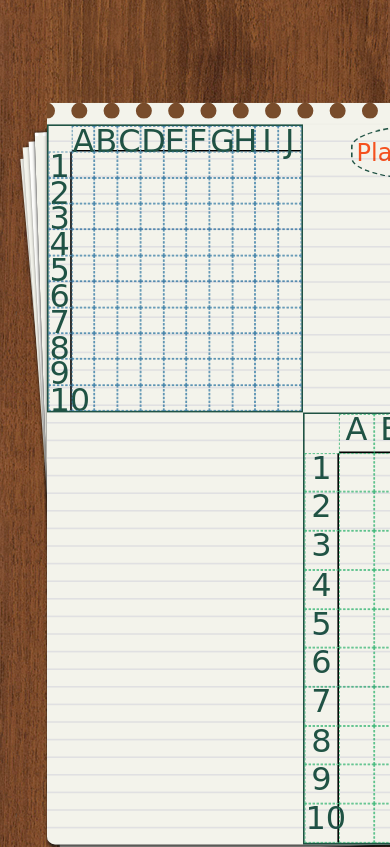
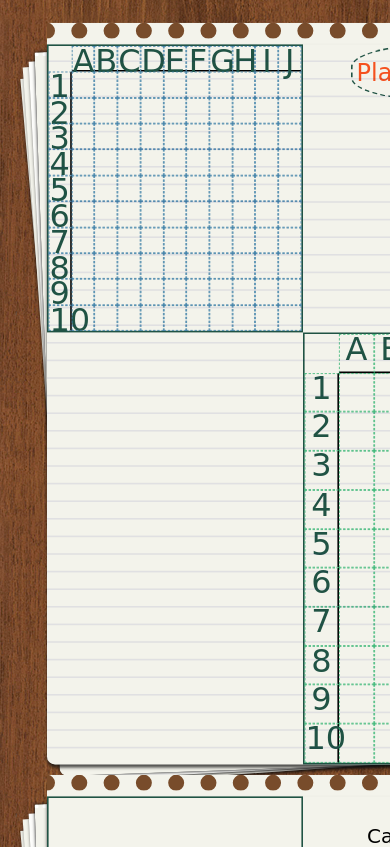
Before and after one commit to robo2323/battleships, a website built with webpack: page src/index.src.html in a window 390 px wide. Shown: the top 847 px of the page. Built offline with nearby package versions, Linux system fonts and the light colour scheme; a web font is replaced by a local one.

Commit message:
media queries

```diff
--- a/src/css/style.less
+++ b/src/css/style.less
@@ -29,8 +29,9 @@ body {
 
 @media (max-width: 1600px) {
   body {
-    transform: scale(0.8);
+    transform: scale(0.8) translateY(-100px);
     overflow: scroll;
+
 
   }
   #paper-container{
```
Also changed, not shown: dist/bundle.js, src/css/style.css.
